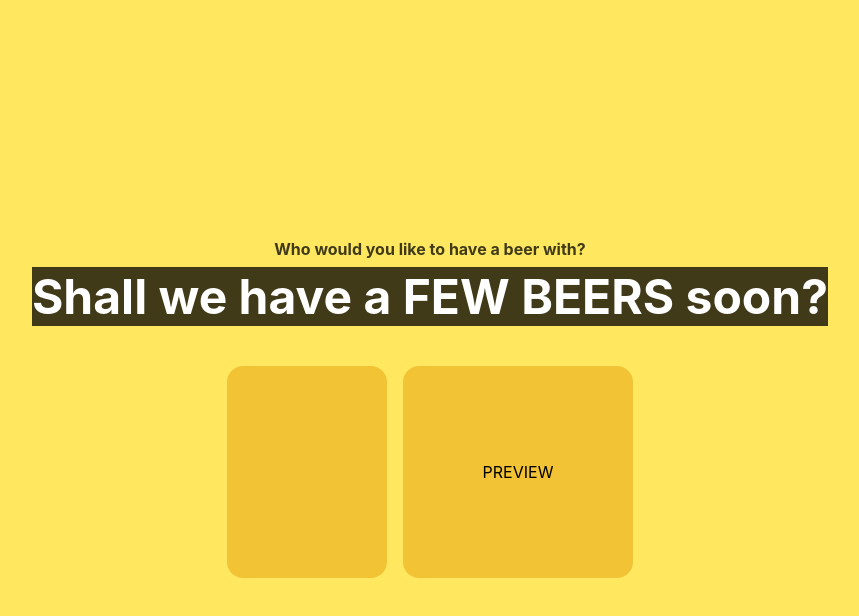
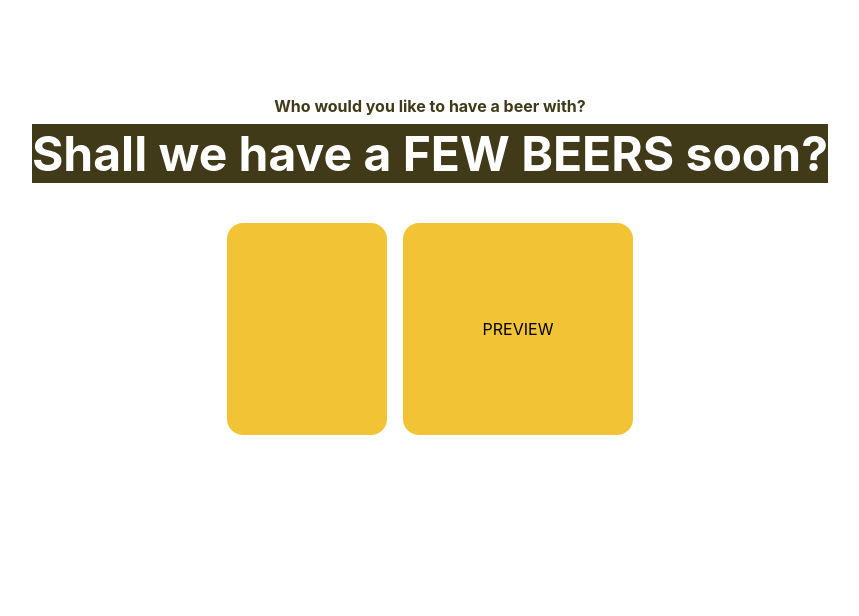
Before and after one commit to VicDebonne/opdracht2, a Next.js app: page / in a window 1280 px wide. Shown: the top 616 px of the page, without its empty margins (210-1069 px from the left). Built offline with nearby package versions, Linux system fonts and the light colour scheme.

Commit message:
try to deploy on Vercel #3

```diff
--- a/components/Layout.module.css
+++ b/components/Layout.module.css
@@ -1,4 +1,4 @@
-.container {
+/* .container {
   min-height: 100vh;
   padding: 0 0.5rem;
   display: flex;
@@ -6,4 +6,4 @@
   justify-content: center;
   align-items: center;
   background-color: #FFE85F;
-}
+} */
--- a/components/layout.js
+++ b/components/layout.js
@@ -1,9 +1,9 @@
-import styles from './layout.module.css'
+// import styles from './layout.module.css'
 
-const Layout = ({ children }) => {
-    return (
-        <div className={styles.container}>{children}</div>
-    );
-  };
+// const Layout = ({ children }) => {
+//     return (
+//         <div className={styles.container}>{children}</div>
+//     );
+//   };
 
-  export default Layout;
+//   export default Layout;
--- a/pages/index.js
+++ b/pages/index.js
@@ -6,7 +6,7 @@ import utilStyles from '../styles/utils.module.css'
 export default function Home() {
   return (
 
-    <Layout>
+    // <Layout>
       <div className={styles.container}>
 
         <Head>
@@ -38,7 +38,7 @@ export default function Home() {
         </footer> */}
 
       </div>
-    </Layout>
+    // </Layout>
   )
 }
 
```
